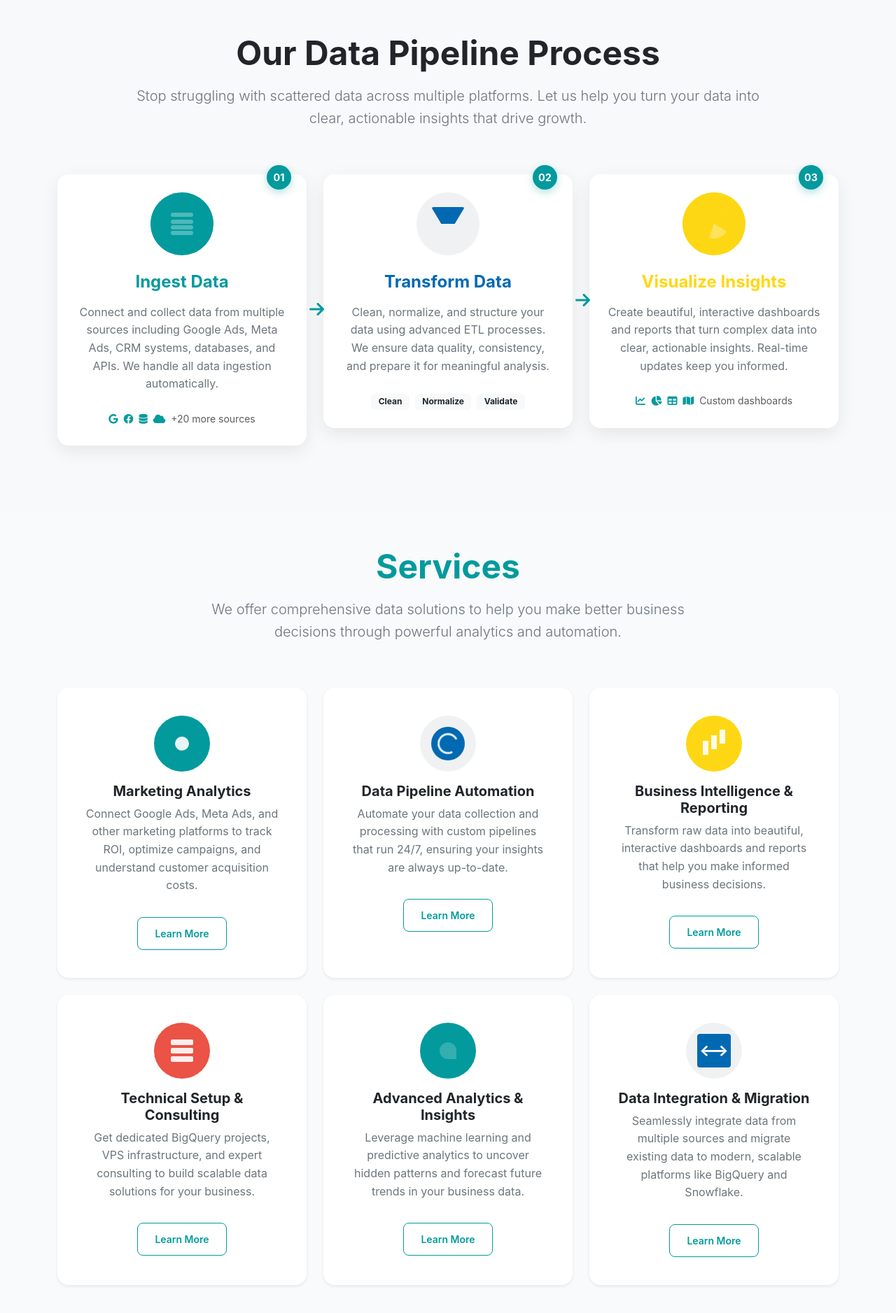
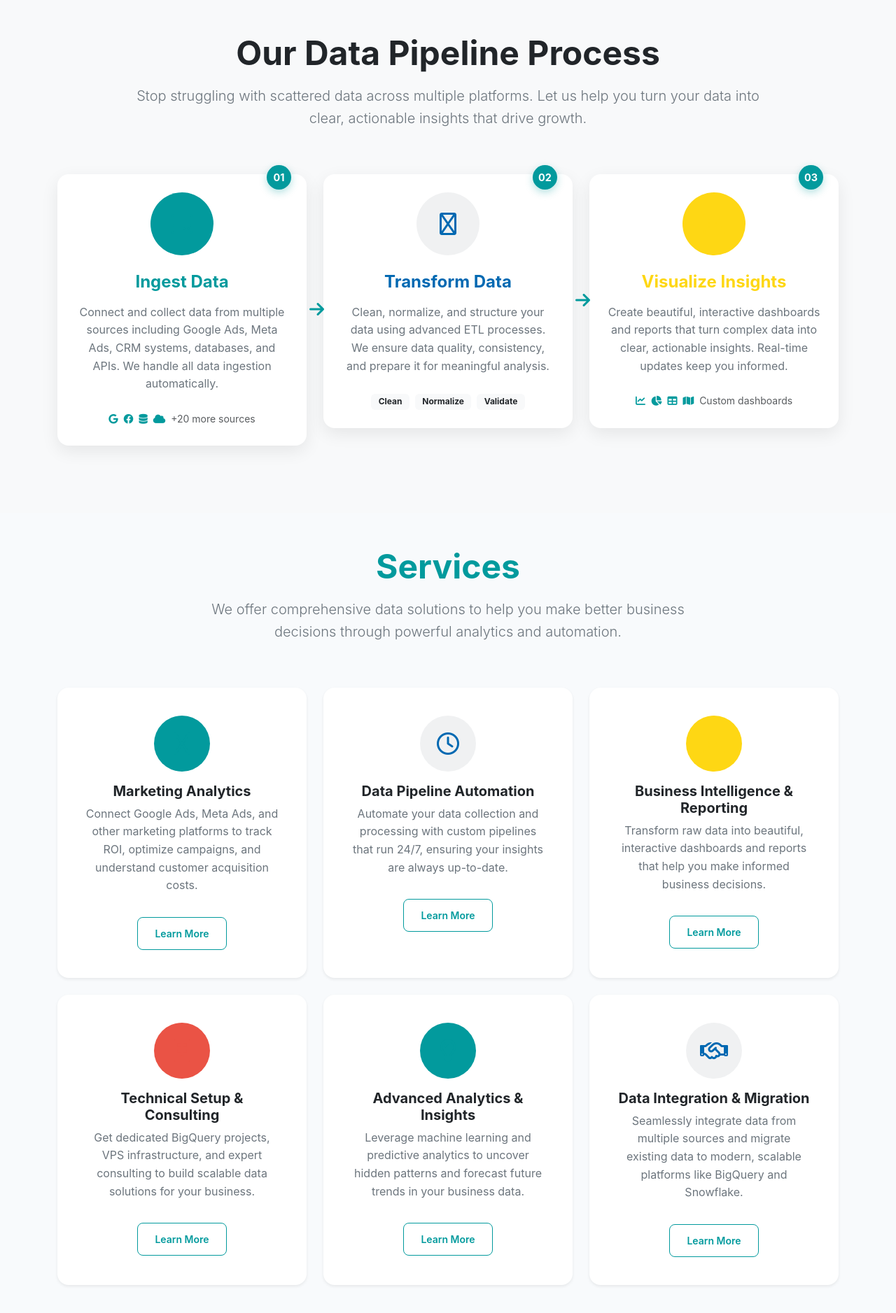
Before and after one commit to adillraza/datacharted, a Flask app: page / in a window 1280 px wide. Shown: the part 913-2790 px from the top of the page at 70% size. Run offline with Flask 3, Linux system fonts and the light colour scheme; some libraries are stand-ins or nearby versions.

Commit message:
Switch to Font Awesome regular icons (fa-regular) for better compatibility

```diff
--- a/app/templates/base.html
+++ b/app/templates/base.html
@@ -202,174 +202,20 @@
             border-color: var(--accent-red) !important;
         }
 
-        /* Custom Icons - Reliable CSS-only icons */
-        .custom-icon {
-            width: 48px;
-            height: 48px;
-            position: relative;
-            display: inline-block;
+        /* Font Awesome Regular Icons */
+        .fa-regular {
+            font-family: "Font Awesome 6 Free";
+            font-weight: 400;
+            font-style: normal;
+            font-variant: normal;
+            text-rendering: auto;
+            line-height: 1;
         }
 
-        /* Database Icon */
-        .database-icon {
-            background: var(--primary-color);
-            border-radius: 8px;
-            position: relative;
-        }
-        .database-icon::before {
-            content: '';
-            position: absolute;
-            top: 8px;
-            left: 8px;
-            right: 8px;
-            height: 6px;
-            background: rgba(255,255,255,0.3);
-            border-radius: 3px;
-        }
-        .database-icon::after {
-            content: '';
-            position: absolute;
-            top: 18px;
-            left: 8px;
-            right: 8px;
-            height: 6px;
-            background: rgba(255,255,255,0.3);
-            border-radius: 3px;
-            box-shadow: 0 8px 0 rgba(255,255,255,0.3), 0 16px 0 rgba(255,255,255,0.3);
-        }
-
-        /* Filter Icon */
-        .filter-icon {
-            background: var(--secondary-color);
-            clip-path: polygon(0% 0%, 100% 0%, 70% 50%, 30% 50%);
-            border-radius: 4px 4px 0 0;
-        }
-        .filter-icon::after {
-            content: '';
-            position: absolute;
-            bottom: 0;
-            left: 35%;
-            width: 30%;
-            height: 20px;
-            background: var(--secondary-color);
-        }
-
-        /* Chart Icon */
-        .chart-icon {
-            background: conic-gradient(var(--accent-yellow) 0deg 120deg, rgba(255,255,255,0.3) 120deg 200deg, var(--accent-yellow) 200deg 360deg);
-            border-radius: 50%;
-            border: 3px solid var(--accent-yellow);
-        }
-
-        /* Marketing Icon */
-        .marketing-icon {
-            background: var(--primary-color);
-            border-radius: 50% 50% 50% 0;
-            transform: rotate(-45deg);
-        }
-        .marketing-icon::before {
-            content: '';
-            position: absolute;
-            top: 50%;
-            left: 50%;
-            width: 20px;
-            height: 20px;
-            background: rgba(255,255,255,0.9);
-            border-radius: 50%;
-            transform: translate(-50%, -50%);
-        }
-
-        /* Automation Icon */
-        .automation-icon {
-            background: var(--secondary-color);
-            border-radius: 50%;
-            position: relative;
-        }
-        .automation-icon::before {
-            content: '';
-            position: absolute;
-            top: 50%;
-            left: 50%;
-            width: 30px;
-            height: 30px;
-            border: 3px solid rgba(255,255,255,0.9);
-            border-top: 3px solid transparent;
-            border-radius: 50%;
-            transform: translate(-50%, -50%);
-            animation: spin 2s linear infinite;
-        }
-
-        /* Business Intelligence Icon */
-        .business-icon {
-            background: var(--accent-yellow);
-            position: relative;
-        }
-        .business-icon::before {
-            content: '';
-            position: absolute;
-            bottom: 8px;
-            left: 8px;
-            width: 8px;
-            height: 20px;
-            background: rgba(255,255,255,0.9);
-            box-shadow: 12px -8px 0 rgba(255,255,255,0.9), 24px -16px 0 rgba(255,255,255,0.9);
-        }
-
-        /* Technical Icon */
-        .technical-icon {
-            background: var(--accent-red);
-            border-radius: 4px;
-            position: relative;
-        }
-        .technical-icon::before {
-            content: '';
-            position: absolute;
-            top: 8px;
-            left: 8px;
-            right: 8px;
-            height: 8px;
-            background: rgba(255,255,255,0.9);
-            border-radius: 2px;
-            box-shadow: 0 12px 0 rgba(255,255,255,0.9), 0 24px 0 rgba(255,255,255,0.9);
-        }
-
-        /* Analytics Icon */
-        .analytics-icon {
-            background: var(--primary-color);
-            border-radius: 50% 50% 0 50%;
-            position: relative;
-        }
-        .analytics-icon::before {
-            content: '';
-            position: absolute;
-            top: 12px;
-            left: 12px;
-            right: 12px;
-            bottom: 12px;
-            background: rgba(255,255,255,0.2);
-            border-radius: 50% 50% 0 50%;
-        }
-
-        /* Integration Icon */
-        .integration-icon {
-            background: var(--secondary-color);
-            border-radius: 4px;
-            position: relative;
-        }
-        .integration-icon::before {
-            content: '⟷';
-            position: absolute;
-            top: 50%;
-            left: 50%;
-            transform: translate(-50%, -50%);
-            color: white;
-            font-size: 24px;
-            font-weight: bold;
-        }
-
-        @keyframes spin {
-            0% { transform: translate(-50%, -50%) rotate(0deg); }
-            100% { transform: translate(-50%, -50%) rotate(360deg); }
+        /* Ensure Font Awesome loads properly */
+        .fas, .fab, .fa-regular {
+            -webkit-font-smoothing: antialiased;
+            display: inline-block;
         }
 
         /* Modern Footer Styles */
--- a/app/templates/main/index.html
+++ b/app/templates/main/index.html
@@ -86,7 +86,7 @@
                     <div class="process-step-card h-100 p-4">
                         <div class="step-number">01</div>
                         <div class="bg-primary bg-opacity-10 rounded-circle d-inline-flex align-items-center justify-content-center mb-4" style="width: 90px; height: 90px;">
-                            <div class="custom-icon database-icon"></div>
+                            <i class="fa-regular fa-hard-drive fa-2x text-primary"></i>
                         </div>
                         <h4 class="fw-bold mb-3 text-primary">Ingest Data</h4>
                         <p class="text-secondary mb-4">
@@ -115,7 +115,7 @@
                     <div class="process-step-card h-100 p-4">
                         <div class="step-number">02</div>
                         <div class="bg-secondary bg-opacity-10 rounded-circle d-inline-flex align-items-center justify-content-center mb-4" style="width: 90px; height: 90px;">
-                            <div class="custom-icon filter-icon"></div>
+                            <i class="fa-regular fa-filter fa-2x text-secondary-blue"></i>
                         </div>
                         <h4 class="fw-bold mb-3 text-secondary-blue">Transform Data</h4>
                         <p class="text-secondary mb-4">
@@ -142,7 +142,7 @@
                     <div class="process-step-card h-100 p-4">
                         <div class="step-number">03</div>
                         <div class="bg-accent-yellow bg-opacity-10 rounded-circle d-inline-flex align-items-center justify-content-center mb-4" style="width: 90px; height: 90px;">
-                            <div class="custom-icon chart-icon"></div>
+                            <i class="fa-regular fa-chart-bar fa-2x text-accent-yellow"></i>
                         </div>
                         <h4 class="fw-bold mb-3 text-accent-yellow">Visualize Insights</h4>
                         <p class="text-secondary mb-4">
@@ -184,7 +184,7 @@
                 <div class="card h-100 text-center p-4 border-0 shadow-sm">
                     <div class="card-body">
                         <div class="bg-primary bg-opacity-10 rounded-circle d-inline-flex align-items-center justify-content-center mb-3" style="width: 80px; height: 80px;">
-                            <div class="custom-icon marketing-icon"></div>
+                            <i class="fa-regular fa-bullhorn fa-2x text-primary"></i>
                         </div>
                         <h5 class="card-title fw-bold">Marketing Analytics</h5>
                         <p class="card-text text-secondary">
@@ -200,7 +200,7 @@
                 <div class="card h-100 text-center p-4 border-0 shadow-sm">
                     <div class="card-body">
                         <div class="bg-secondary bg-opacity-10 rounded-circle d-inline-flex align-items-center justify-content-center mb-3" style="width: 80px; height: 80px;">
-                            <div class="custom-icon automation-icon"></div>
+                            <i class="fa-regular fa-clock fa-2x text-secondary-blue"></i>
                         </div>
                         <h5 class="card-title fw-bold">Data Pipeline Automation</h5>
                         <p class="card-text text-secondary">
@@ -216,7 +216,7 @@
                 <div class="card h-100 text-center p-4 border-0 shadow-sm">
                     <div class="card-body">
                         <div class="bg-accent-yellow bg-opacity-10 rounded-circle d-inline-flex align-items-center justify-content-center mb-3" style="width: 80px; height: 80px;">
-                            <div class="custom-icon business-icon"></div>
+                            <i class="fa-regular fa-chart-bar fa-2x text-accent-yellow"></i>
                         </div>
                         <h5 class="card-title fw-bold">Business Intelligence & Reporting</h5>
                         <p class="card-text text-secondary">
@@ -232,7 +232,7 @@
                 <div class="card h-100 text-center p-4 border-0 shadow-sm">
                     <div class="card-body">
                         <div class="bg-accent-red bg-opacity-10 rounded-circle d-inline-flex align-items-center justify-content-center mb-3" style="width: 80px; height: 80px;">
-                            <div class="custom-icon technical-icon"></div>
+                            <i class="fa-regular fa-building fa-2x text-accent-red"></i>
                         </div>
                         <h5 class="card-title fw-bold">Technical Setup & Consulting</h5>
                         <p class="card-text text-secondary">
@@ -248,7 +248,7 @@
                 <div class="card h-100 text-center p-4 border-0 shadow-sm">
                     <div class="card-body">
                         <div class="bg-primary bg-opacity-10 rounded-circle d-inline-flex align-items-center justify-content-center mb-3" style="width: 80px; height: 80px;">
-                            <div class="custom-icon analytics-icon"></div>
+                            <i class="fa-regular fa-lightbulb fa-2x text-primary"></i>
                         </div>
                         <h5 class="card-title fw-bold">Advanced Analytics & Insights</h5>
                         <p class="card-text text-secondary">
@@ -264,7 +264,7 @@
                 <div class="card h-100 text-center p-4 border-0 shadow-sm">
                     <div class="card-body">
                         <div class="bg-secondary bg-opacity-10 rounded-circle d-inline-flex align-items-center justify-content-center mb-3" style="width: 80px; height: 80px;">
-                            <div class="custom-icon integration-icon"></div>
+                            <i class="fa-regular fa-handshake fa-2x text-secondary-blue"></i>
                         </div>
                         <h5 class="card-title fw-bold">Data Integration & Migration</h5>
                         <p class="card-text text-secondary">
```
